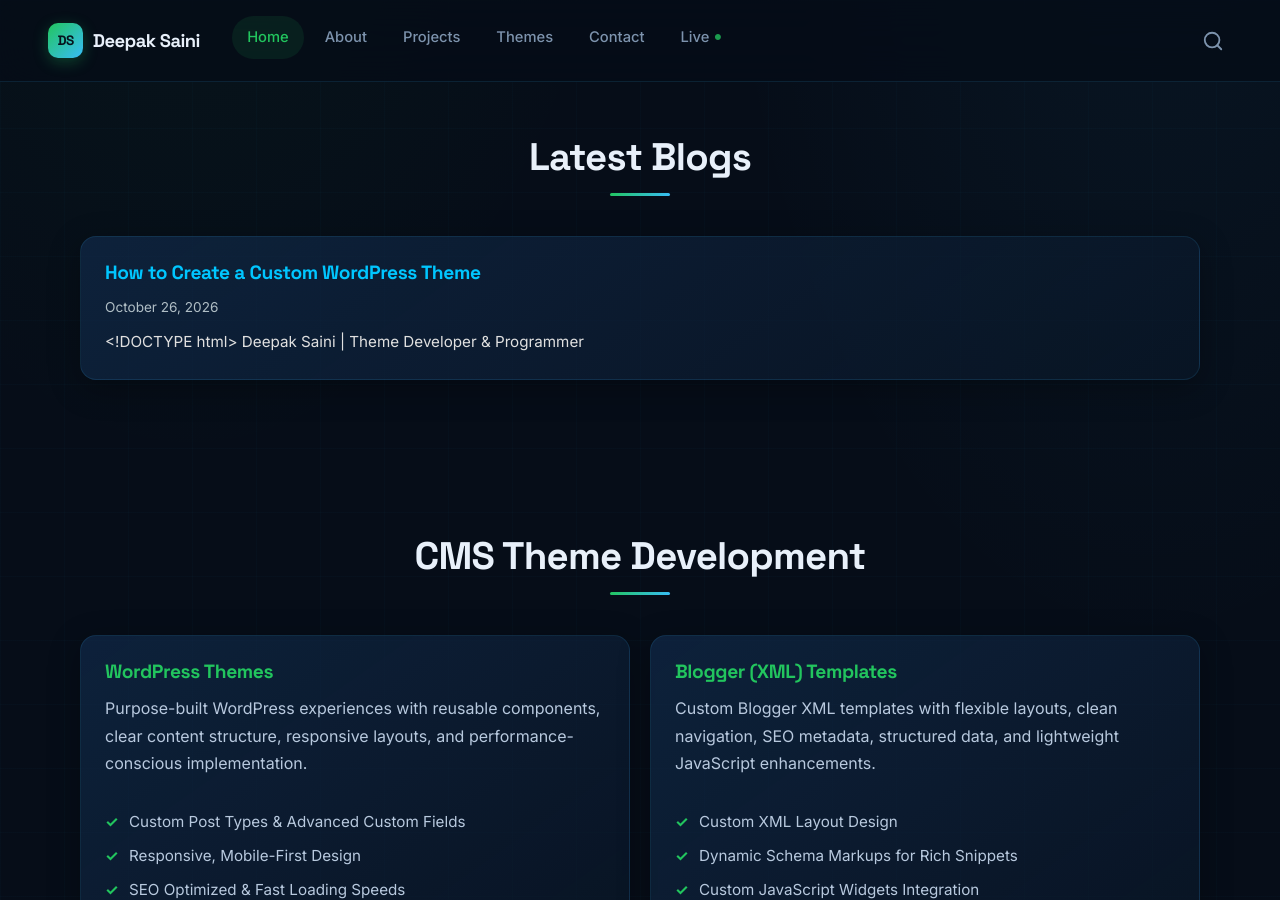
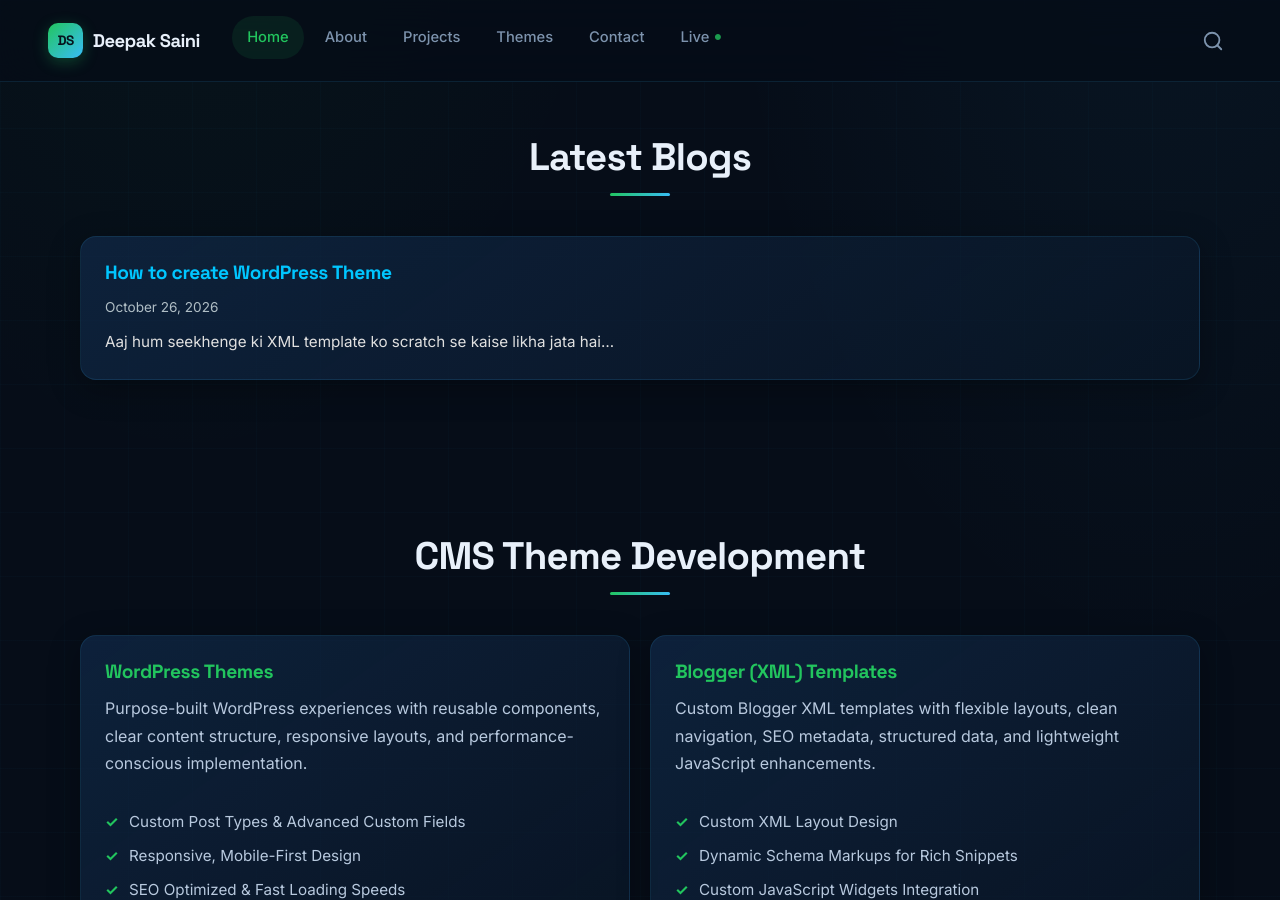
Before and after one commit to deepaksaini-git/deepaksaini-git.github.io, a Jekyll site: the page built from index.html, in a window 1280 px wide and 900 px high, scrolled down 647 px. Built offline with Jekyll 4.4.1, drawn with Linux system fonts in a browser that asks for light colours.

Commit message:
Update 2026-10-26-how-to-create-wordpress-theme.md

```diff
--- a/_posts/2026-10-26-how-to-create-wordpress-theme.md
+++ b/_posts/2026-10-26-how-to-create-wordpress-theme.md
@@ -1,40 +1,12 @@
 ---
 layout: post
-title: "How to Create a Custom WordPress Theme"
+title: "How to create WordPress Theme"
 date: 2026-10-26
 ---
 
----
----
-<!DOCTYPE html>
-<html lang="en">
-<head>
-    <meta charset="utf-8">
-    <meta name="viewport" content="width=device-width, initial-scale=1.0">
-    <title>Deepak Saini | Theme Developer & Programmer</title>
-    <meta name="title" content="Deepak Saini | Theme Developer & Programmer">
-    <meta name="description" content="Portfolio of Deepak Saini, Web Designer, CMS Theme Designer, and Automation Script Developer. Customizing WordPress themes, Blogger XML, and Python scripts.">
-    <meta name="author" content="Deepak Saini">
-    <meta name="google-site-verification" content="OwYxdsDRGUfoudsGVDgvO2eLQkdhw-dv6QS_pIJk9e0">
-    <meta property="og:type" content="website">
-    <meta property="og:url" content="https://deepaksaini-git.github.io/">
-    <meta property="og:title" content="Deepak Saini | Theme Developer & Programmer">
-    <meta property="og:description" content="Portfolio of Deepak Saini, Web Designer, CMS Theme Designer, and Automation Script Developer.">
-    <meta property="og:image" content="https://raw.githubusercontent.com/deepaksaini-git/deepaksaini-git.github.io/refs/heads/main/DS%20Banner.jpg">
-    <meta name="twitter:card" content="summary_large_image">
-    <meta name="twitter:url" content="https://deepaksaini-git.github.io/">
-    <meta name="twitter:title" content="Deepak Saini | Theme Developer & Programmer">
-    <meta name="twitter:description" content="Portfolio of Deepak Saini, Web Designer, CMS Theme Designer, and Automation Script Developer.">
-    <meta name="twitter:image" content="https://raw.githubusercontent.com/deepaksaini-git/deepaksaini-git.github.io/refs/heads/main/DS%20Banner.jpg">
-    <link rel="icon" type="image/jpeg" href="https://raw.githubusercontent.com/deepaksaini-git/deepaksaini-git.github.io/refs/heads/main/DS%20Icon.jpg">
-    <link rel="apple-touch-icon" href="https://raw.githubusercontent.com/deepaksaini-git/deepaksaini-git.github.io/refs/heads/main/DS%20Icon.jpg">
-    <link rel="stylesheet" href="/style.css">
-</head>
-<body data-page="index">
-    <header><div id="header-placeholder"></div></header>
+Aaj hum seekhenge ki XML template ko scratch se kaise likha jata hai...
 
+### Step 1
+Sabse pehle skin tags ko define karein.
 
-    <div id="footer-placeholder"></div>
-    <script src="load-components.js"></script>
-</body>
-</html>
+(Note: Dekhiye, maine yahan koi header ya footer include nahi kiya hai. Jekyll automatically ise post.html ke andar daal kar generate kar dega).
```
